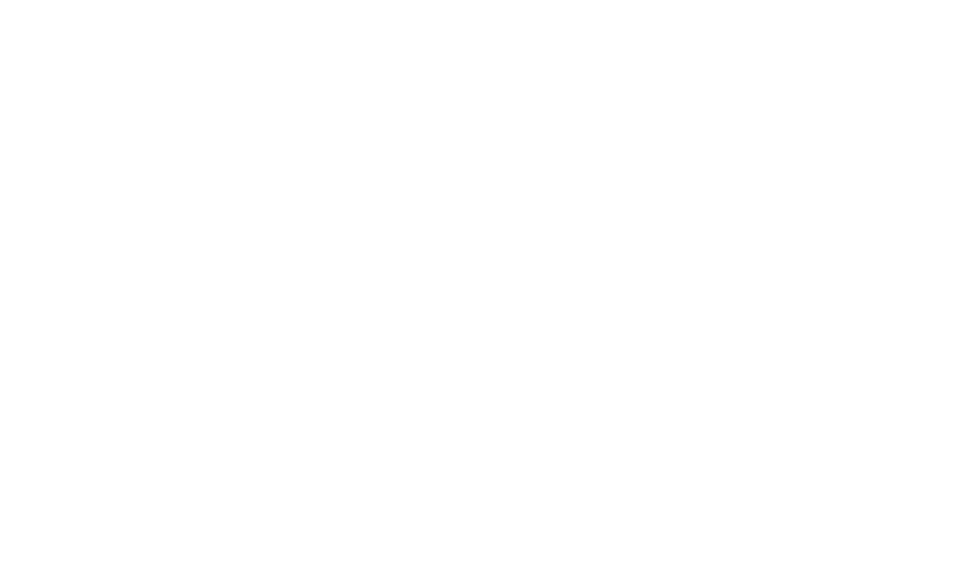
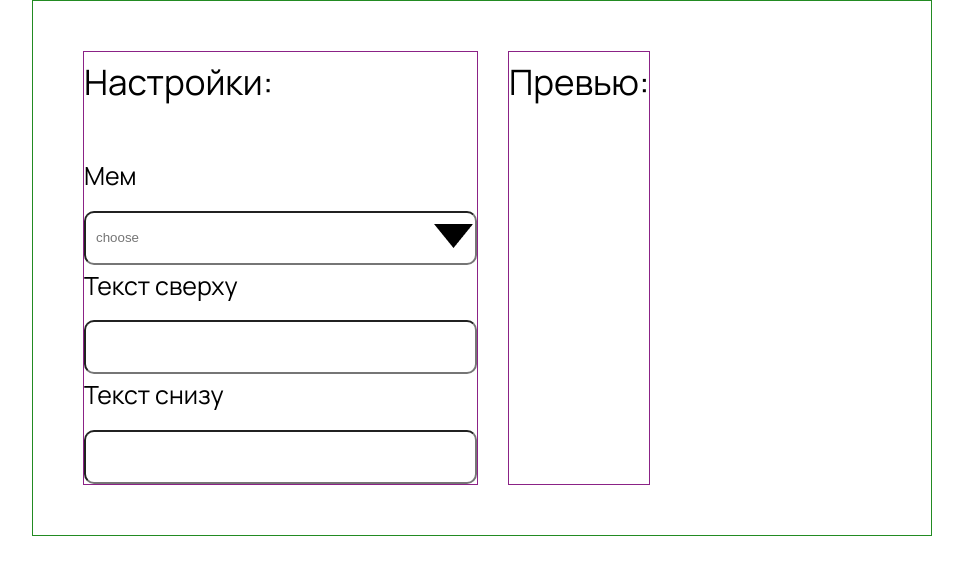
Before and after one commit to SabinaBatrakova/-Memes-App, a plain HTML site: page index.html in a window 1280 px wide. Shown: the whole page, without its empty margins (158-1121 px from the left). Drawn offline with Linux system fonts and the light colour scheme.

Commit message:
add changes in html and css

```diff
--- a/index.html
+++ b/index.html
@@ -5,13 +5,45 @@
     <meta charset="UTF-8">
     <meta name="viewport" content="width=device-width, initial-scale=1.0">
     <title>Memes App</title>
+
+    <link rel="icon" href="" type="image/png" />
     <link rel="stylesheet" href="style/reset.css">
+    <link rel="preconnect" href="https://fonts.googleapis.com">
+    <link rel="preconnect" href="https://fonts.gstatic.com" crossorigin>
+    <link href="https://fonts.googleapis.com/css2?family=Manrope:wght@200..800&display=swap" rel="stylesheet">
     <link rel="stylesheet" href="style/style.css">
 </head>
 
 <body>
+    <section class="section-">
+        <div class="container">
+            <ul class="row">
+                <li class="col">
+                    <h2 class="col-title">Настройки:</h2>
 
+                    <p class="text">Мем</p>
+                    <div class="js-input-memes input-memes">
+                        <input type="text" placeholder="choose" class="js-input-chose input-chose" name="search">
 
+                        <button type="submit" class="btn btn-default">
+                            <img src="/photo/arrow.png" alt="arrow">
+                        </button>
+                        </span>
+                    </div>
+
+                    <p class="text-up">Текст сверху</p>
+                    <input class="js-input input" type="text">
+                    <p class="text-down">Текст снизу</p>
+                    <input class="js-input input" type="text">
+                </li>
+
+                <li class="col">
+                    <h2 class="col-title">Превью:</h2>
+                    <img srcset="" class="js-img">
+                </li>
+            </ul>
+        </div>
+    </section>
 
     <script src="js/model.js"></script>
     <script src="js/view.js"></script>
--- a/style/style.css
+++ b/style/style.css
@@ -0,0 +1,82 @@
+body {
+    width: 100%;
+    font-family: "Manrope", sans-serif;
+    font-weight: 400;
+}
+
+.container {
+    margin: 0 auto;
+    padding: 50px;
+    max-width: 900px;
+    border: 1px solid forestgreen;
+}
+
+.row {
+    display: flex;
+    flex-wrap: wrap;
+    column-gap: 30px;
+}
+
+.col {
+    width: calc(30%-50px);
+    border: 1px solid rgb(139, 34, 134);
+}
+
+.col-title {
+    font-size: 35px;
+    line-height: 60.95px;
+    font-weight: 700px;
+    margin-bottom: 42px;
+}
+
+.text,
+.text-up,
+.text-down {
+    font-size: 25px;
+    line-height: 42.67px;
+    margin-bottom: 13px;
+}
+
+.input,
+.input-chose {
+    width: 393px;
+    height: 54px;
+    border-radius: 10px;
+    padding-right: 40px;
+    box-sizing: border-box;
+}
+
+.input-memes {
+    position: relative;
+    width: 393px;
+    height: 54px;
+    overflow: hidden;
+}
+
+.input-chose {
+    width: 100%;
+    padding-left: 10px;
+}
+
+.input-chose:focus {
+    outline: none;
+}
+
+.btn-default {
+    position: absolute;
+    right: 15px;
+    width: 34px;
+    height: 34px;
+    border: none;
+    background: none;
+    cursor: pointer;
+    align-items: center;
+}
+
+.btn.btn-default {
+    height: 100%;
+}
+
+.btn-default:hover {
+    opacity: 70%;
+}
```
Also changed, not shown: photo/arrow.png (added).
